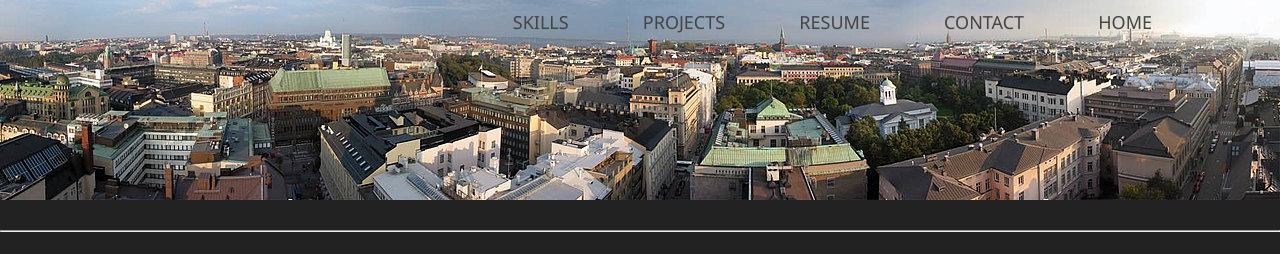
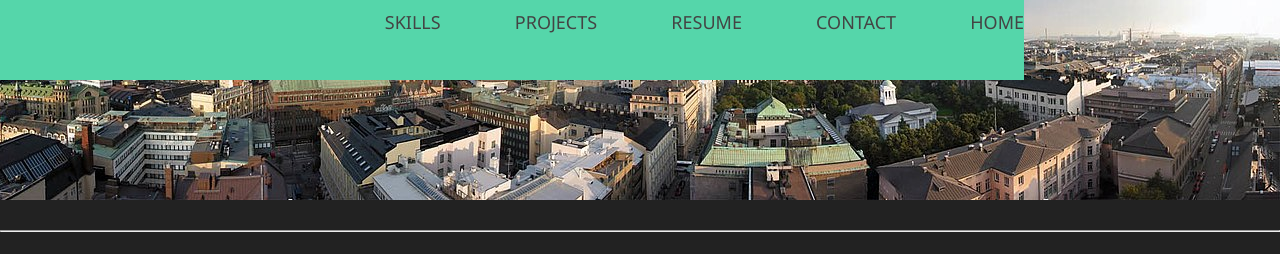
Before and after one commit to czabriskie/czabriskie.github.io, a plain HTML site: page index.html in a window 1280 px wide. Shown: the top 254 px of the page. Drawn offline with nearby package versions, Linux system fonts and the light colour scheme.

Commit message:
change header

```diff
--- a/css/main.css
+++ b/css/main.css
@@ -13,9 +13,12 @@ body {
 }
 
 .container {
+	z-index: 1;
+	position: fixed;
 	height: 10%;
 	width: 80%;
 	margin: 0 auto;
+	background: #55d6aa;
 }
 
 header {
```
